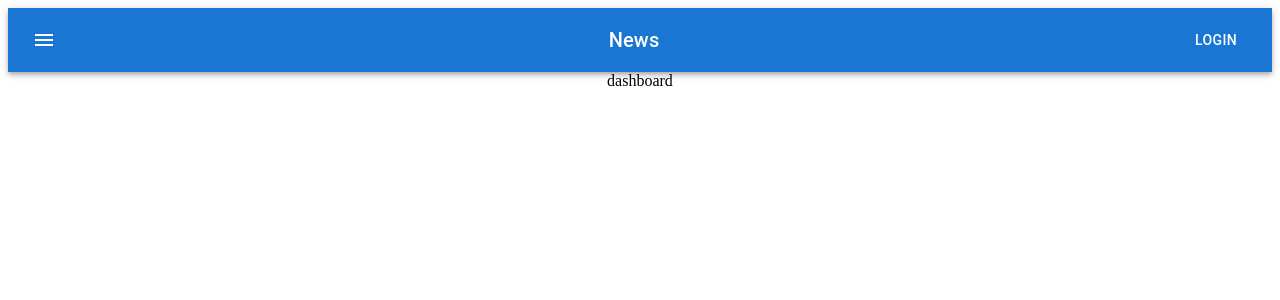
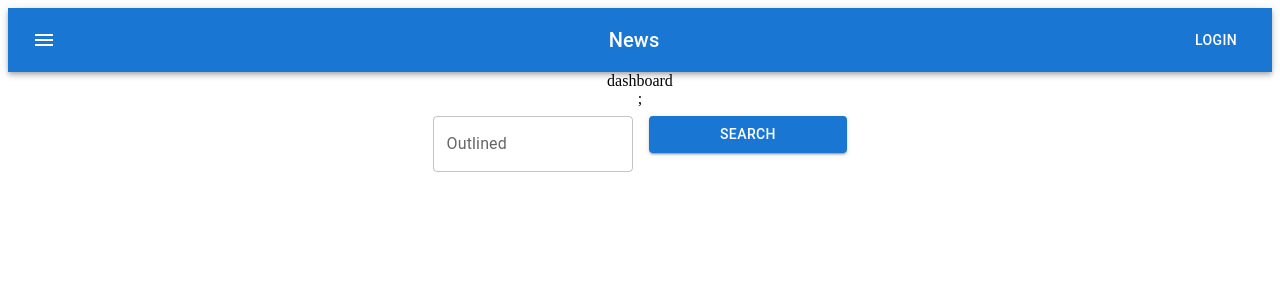
Before and after one commit to cesarOchoa90/ACA_Capstone_FriendlyRent_FE, a React (Create React App) app: page /dashboard in a window 1280 px wide. Shown: the top 300 px of the page. Built offline with nearby package versions, Linux system fonts and the light colour scheme; no server answers.

Commit message:
added rentals componenet on dashboard with mui

```diff
--- a/src/Components/Dashboard.js
+++ b/src/Components/Dashboard.js
@@ -1,6 +1,7 @@
 import { useAuth0 } from "@auth0/auth0-react";
 import React, { useEffect } from "react";
 import { useNavigate } from "react-router-dom";
+import Rentals from "./Rentals"
 
 const Dashboard = () => {
   const { user, isAuthenticated, isLoading } = useAuth0();
@@ -17,13 +18,17 @@ const Dashboard = () => {
         .then((data) => {
           console.log("data", data);
           if (data.length === 0) {
-            navigate("/sign-up");
+            navigate("/signup");
           }
         });
     }
   }, [isLoading, isAuthenticated, navigate,user]);
 
-  return <div>dashboard</div>;
+  return (<>
+  <div>dashboard</div>;
+  <Rentals/>
+  </>)
+
 };
 
 export default Dashboard;
--- /dev/null
+++ b/src/Components/Rentals.js
@@ -0,0 +1,24 @@
+import * as React from 'react';
+import Box from '@mui/material/Box';
+import TextField from '@mui/material/TextField';
+import { Button } from '@mui/material';
+
+export default function Rentals() {
+  return (
+    //use conditional logic to render all listings
+    //so zipcode talks to my application and then talks to the listings
+    <Box
+      component="form"
+      sx={{ '& > :not(style)': { m: 1, width: '25ch' } }}
+      noValidate
+      autoComplete="off"
+    >
+      <TextField id="outlined-basic" label="Outlined" variant="outlined" />
+      <Button variant="contained">Search</Button>
+    </Box>
+  );
+}
+
+
+  //** create a form that takes a zipcode and then has an onsubmit function that then hits
+  //my getreentals by zipcode path with the zipcode the user inputs in//
--- a/src/Router.js
+++ b/src/Router.js
@@ -20,7 +20,7 @@ const Router = () => {
     return(
         <Routes>
             <Route path="/" element={<Home/>}/>
-            <Route path="/sign-up" element={<SignUp/>}/>
+            <Route path="/signup" element={<SignUp/>}/>
             <Route path="/dashboard" element={<Dashboard/>}/>
         </Routes>
     )
--- a/src/index.js
+++ b/src/index.js
@@ -11,7 +11,7 @@ root.render(
     domain={process.env.REACT_APP_DOMAIN}
     clientId={process.env.REACT_APP_CLIENTID}
     authorizationParams={{
-      redirect_uri: "http://localhost:3005/dashboard"
+      redirect_uri: "http://localhost:3000/dashboard"
     }}
   >
     <BrowserRouter>
```
